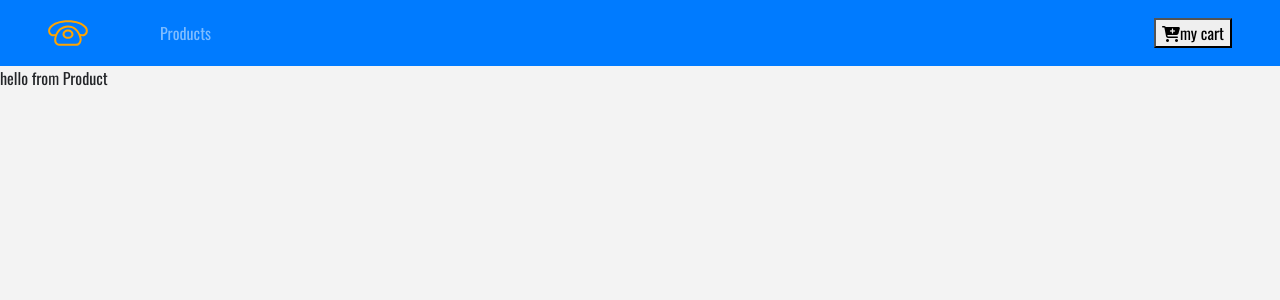
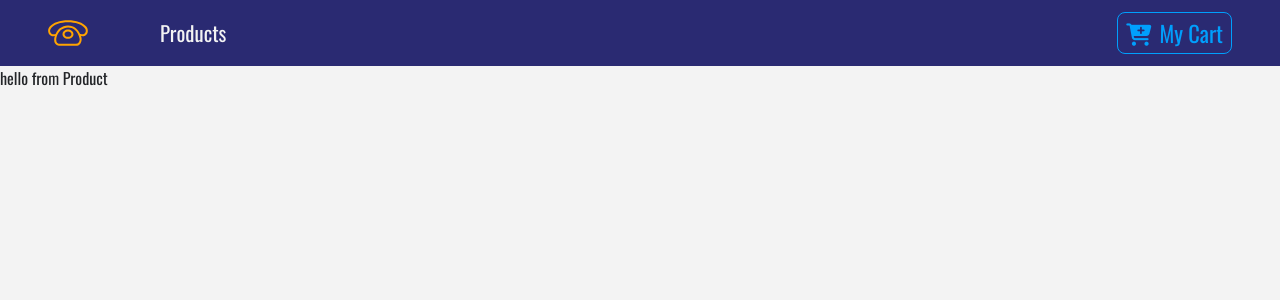
Before and after one commit to yoniakabecky/e-commerce-site, a React (Create React App) app: page / in a window 1280 px wide. Shown: the top 300 px of the page. Built offline with nearby package versions, Linux system fonts and the light colour scheme.

Commit message:
Styled Button and Nav

```diff
--- a/package.json
+++ b/package.json
@@ -10,7 +10,8 @@
     "react": "^16.12.0",
     "react-dom": "^16.12.0",
     "react-router-dom": "^5.1.2",
-    "react-scripts": "3.3.1"
+    "react-scripts": "3.3.1",
+    "styled-components": "^5.0.1"
   },
   "scripts": {
     "start": "react-scripts start",
--- /dev/null
+++ b/src/components/Button.js
@@ -0,0 +1,21 @@
+import styled from 'styled-components';
+
+export const ButtonContainer = styled.button`
+text-transform: capitalize;
+font-size: 1.4rem;
+background: transparent;
+border: 0.05rem solid var(--lightBlue);
+border-radius: 0.5rem;
+color: var(--lightBlue);
+padding: 0.2rem 0.5rem;
+cursor: pointer;
+margin: 0.2rem o.5rem 0.2rem 0;
+transition: all 0.5s ease-in-out;
+&:hover {
+  background: var(--lightBlue);
+  color: var(--mainBlue)
+}
+&:focus {
+  outline: none;
+}
+`;
--- a/src/components/Navbar.js
+++ b/src/components/Navbar.js
@@ -1,30 +1,43 @@
 import React, { Component } from 'react';
 import { Link } from 'react-router-dom';
 import logo from '../logo.svg';
+import styled from 'styled-components';
+import { ButtonContainer } from './Button';
 
 export class Navbar extends Component {
   render() {
     return (
-      <nav className="navbar navbar-expand-sm bg-primary navbar-dark px-sm-5">
+      <NavWrapper className="navbar navbar-expand-sm navbar-dark px-sm-5">
         <Link to="/">
           <img src={logo} alt="store" className="navbar-brand" />
         </Link>
         <ul className="navbar-nav align-items-center">
           <li className="nav-item ml-5">
             <Link to="/" className="nav-link">
-              Products
+              products
             </Link>
           </li>
         </ul>
         <Link to="/cart" className="ml-auto">
-          <button>
-            <i className="fas fa-cart-plus" />
+          <ButtonContainer>
+            <span className="mr-2">
+              <i className="fas fa-cart-plus" />
+            </span>
             my cart
-          </button>
+          </ButtonContainer>
         </Link>
-      </nav>
+      </NavWrapper>
     );
   }
 }
 
+const NavWrapper = styled.nav`
+  background: var(--mainBlue);
+  .nav-link {
+    color: var(--mainWhite) !important;
+    font-size: 1.3rem;
+    text-transform: capitalize;
+  }
+`;
+
 export default Navbar;
```
Also changed, not shown: 1 other file (tests, documents, lock files or other folders).
